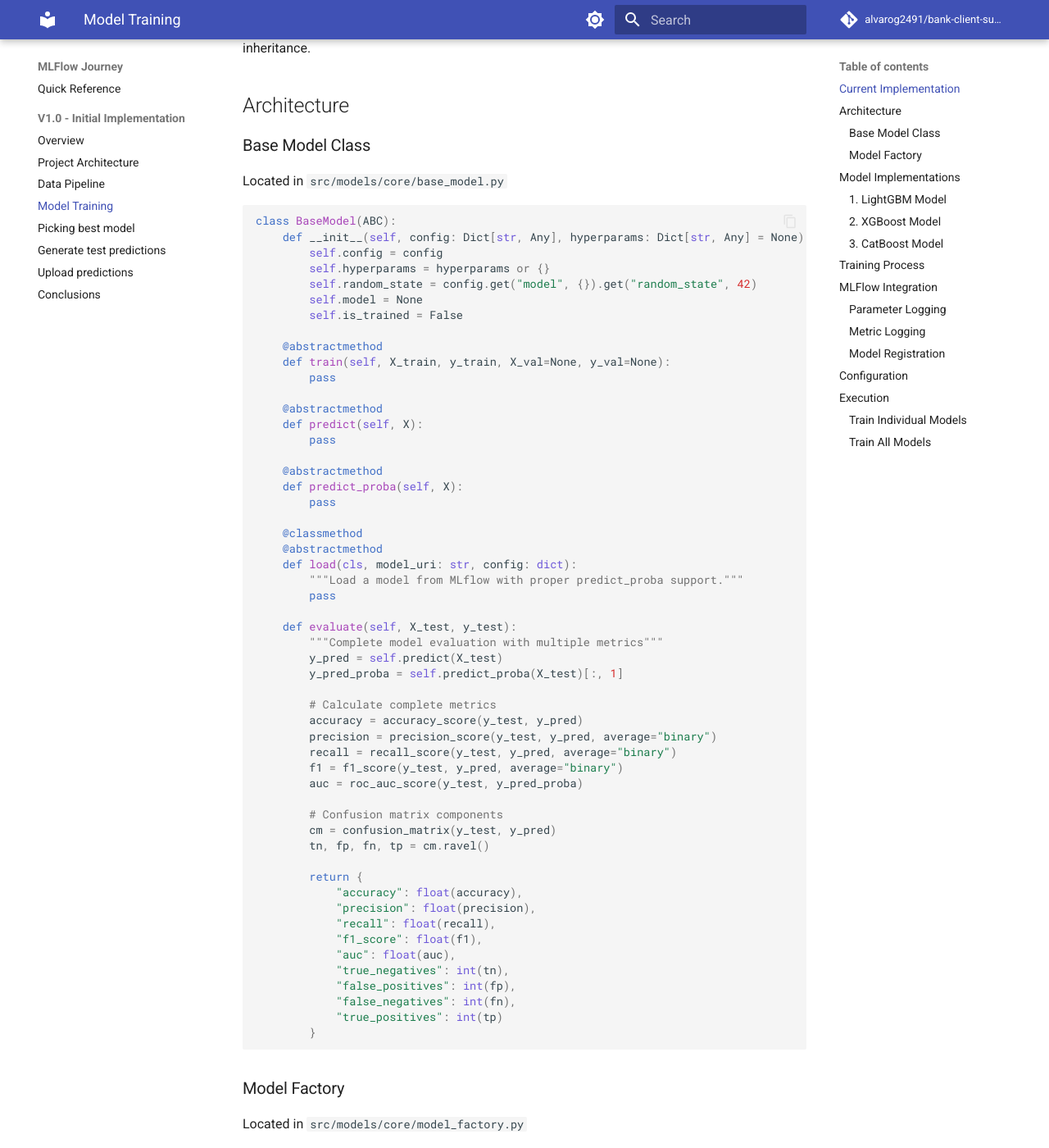
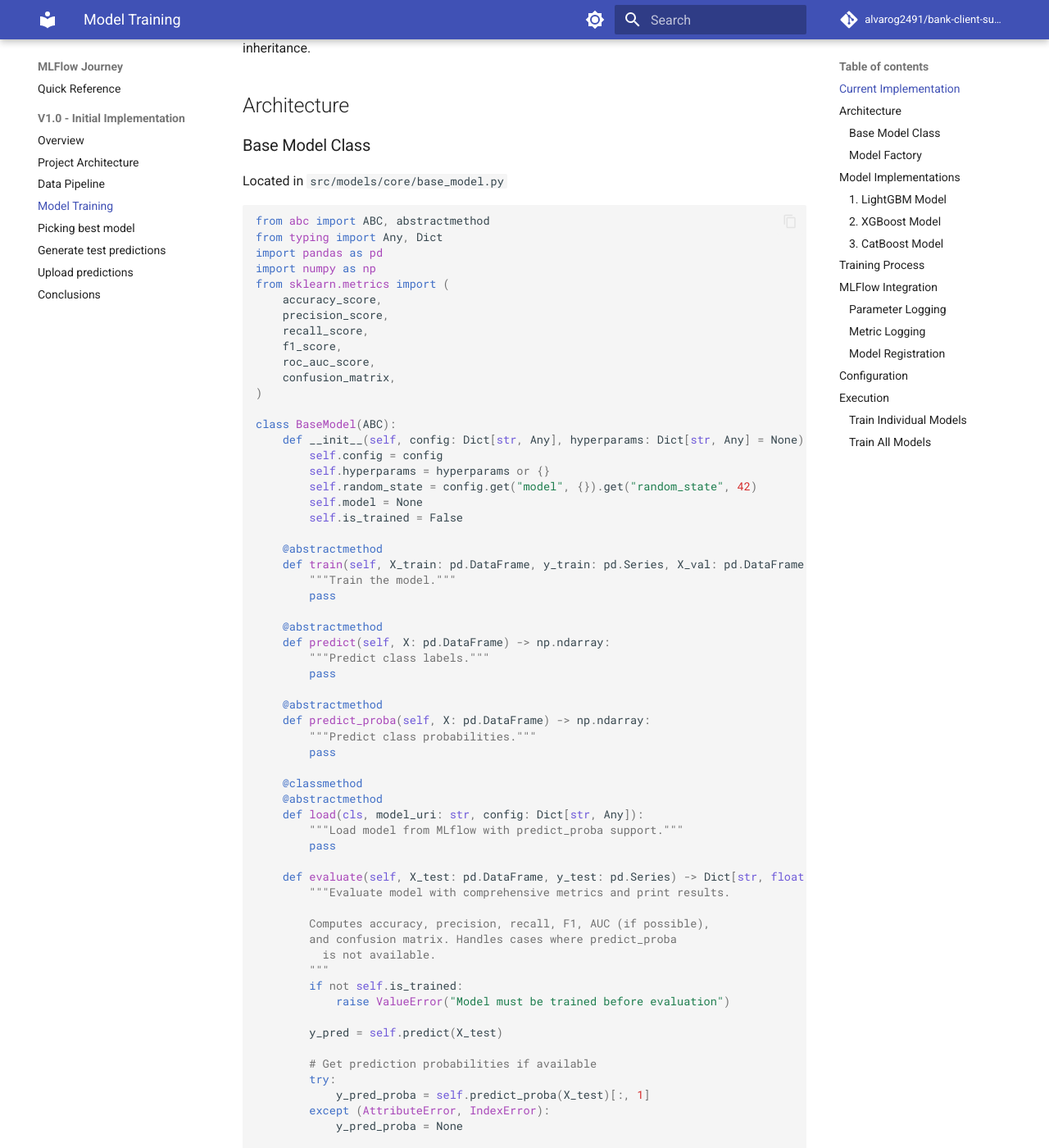
Before and after one commit to alvarog2491/bank-client-subscription-classifier, an MkDocs documentation site: the page built from docs/docs/mlflow/v1/04_model_training.md, in a window 1280 px wide and 1400 px high, scrolled down 324 px. Shown: the whole window at 82% size. Built offline with MkDocs 1.6.1 and Material for MkDocs 9.7.7, drawn with Linux system fonts in a browser that asks for light colours; comment, search, counter and statistics services are not loaded; some of the changed text lies outside the part shown.

Commit message:
docs: update function docstrings with type hints and mkdocs documentation

````diff
--- a/docs/docs/mlflow/v1/04_model_training.md
+++ b/docs/docs/mlflow/v1/04_model_training.md
@@ -10,6 +10,19 @@ The model training system implements three gradient boosting algorithms with har
 Located in `src/models/core/base_model.py`
 
 ```python
+from abc import ABC, abstractmethod
+from typing import Any, Dict
+import pandas as pd
+import numpy as np
+from sklearn.metrics import (
+    accuracy_score,
+    precision_score,
+    recall_score,
+    f1_score,
+    roc_auc_score,
+    confusion_matrix,
+)
+
 class BaseModel(ABC):
     def __init__(self, config: Dict[str, Any], hyperparams: Dict[str, Any] = None):
         self.config = config
@@ -19,34 +32,54 @@ class BaseModel(ABC):
         self.is_trained = False
 
     @abstractmethod
-    def train(self, X_train, y_train, X_val=None, y_val=None):
+    def train(self, X_train: pd.DataFrame, y_train: pd.Series, X_val: pd.DataFrame = None, y_val: pd.Series = None) -> None:
+        """Train the model."""
         pass
 
     @abstractmethod
-    def predict(self, X):
+    def predict(self, X: pd.DataFrame) -> np.ndarray:
+        """Predict class labels."""
         pass
 
     @abstractmethod
-    def predict_proba(self, X):
+    def predict_proba(self, X: pd.DataFrame) -> np.ndarray:
+        """Predict class probabilities."""
         pass
 
     @classmethod
     @abstractmethod
-    def load(cls, model_uri: str, config: dict):
-        """Load a model from MLflow with proper predict_proba support."""
+    def load(cls, model_uri: str, config: Dict[str, Any]):
+        """Load model from MLflow with predict_proba support."""
         pass
 
-    def evaluate(self, X_test, y_test):
-        """Complete model evaluation with multiple metrics"""
+    def evaluate(self, X_test: pd.DataFrame, y_test: pd.Series) -> Dict[str, float]:
+        """Evaluate model with comprehensive metrics and print results.
+
+        Computes accuracy, precision, recall, F1, AUC (if possible),
+        and confusion matrix. Handles cases where predict_proba
+          is not available.
+        """
+        if not self.is_trained:
+            raise ValueError("Model must be trained before evaluation")
+
         y_pred = self.predict(X_test)
-        y_pred_proba = self.predict_proba(X_test)[:, 1]
+
+        # Get prediction probabilities if available
+        try:
+            y_pred_proba = self.predict_proba(X_test)[:, 1]
+        except (AttributeError, IndexError):
+            y_pred_proba = None
 
         # Calculate complete metrics
         accuracy = accuracy_score(y_test, y_pred)
         precision = precision_score(y_test, y_pred, average="binary")
         recall = recall_score(y_test, y_pred, average="binary")
         f1 = f1_score(y_test, y_pred, average="binary")
-        auc = roc_auc_score(y_test, y_pred_proba)
+
+        if y_pred_proba is not None:
+            auc = roc_auc_score(y_test, y_pred_proba)
+        else:
+            auc = None
 
         # Confusion matrix components
         cm = confusion_matrix(y_test, y_pred)
@@ -57,7 +90,7 @@ class BaseModel(ABC):
             "precision": float(precision),
             "recall": float(recall),
             "f1_score": float(f1),
-            "auc": float(auc),
+            "auc": float(auc) if auc is not None else None,
             "true_negatives": int(tn),
             "false_positives": int(fp),
             "false_negatives": int(fn),
@@ -79,24 +112,25 @@ class ModelFactory:
     }
 
     @classmethod
-    def create_model(cls, model_type, config, hyperparams=None):
+    def create_model(cls, model_type: str, config: Dict[str, Any], hyperparams: Dict[str, Any] = None) -> BaseModel:
+        """Create model instance using factory pattern.
+
+        Raises:
+            ValueError: If model_type is not supported
+        """
         if model_type not in cls._models:
-            raise ValueError(f"Unsupported model type: {model_type}")
+            supported_models = list(cls._models.keys())
+            raise ValueError(f"Unsupported model type: {model_type}. "
+                           f"Supported models: {supported_models}")
 
         model_class = cls._models[model_type]
         return model_class(config, hyperparams)
 
     @classmethod
     def load_model(cls, model_type: str, model_uri: str, config: Dict[str, Any]):
-        """Load a model instance from MLflow with proper predict_proba support.
+        """Load model from MLflow using algorithm-specific flavor for predict_proba support.
 
-        Args:
-            model_type: Type of model to load (e.g. 'lightgbm', 'xgboost', 'catboost')
-            model_uri: MLflow model URI
-            config: Configuration dictionary for the model
-
-        Returns:
-            Loaded model instance with native predict_proba support
+        Validates model_type and delegates to appropriate model class loader.
         """
         if model_type not in cls._models:
             supported_models = list(cls._models.keys())
@@ -117,14 +151,15 @@ Located in `src/models/implementations/lightgbm_model.py`
 lightgbm:
   n_estimators: 200
   learning_rate: 0.1
-  max_depth: 6
-  num_leaves: 100
-  min_child_samples: 50
+  max_depth: 3
+  num_leaves: 50
+  min_child_samples: 30
 ```
 
 **Implementation Details:**
 ```python
-def train(self, X_train, y_train, X_val=None, y_val=None):
+def train(self, X_train: pd.DataFrame, y_train: pd.Series, X_val: pd.DataFrame = None, y_val: pd.Series = None) -> None:
+    """Train model with optional early stopping on validation data."""
     self.model = lgb.LGBMClassifier(
         n_estimators=self.hyperparams.get("n_estimators", 100),
         learning_rate=self.hyperparams.get("learning_rate", 0.1),
@@ -135,17 +170,20 @@ def train(self, X_train, y_train, X_val=None, y_val=None):
         verbose=-1
     )
 
-    eval_set = [(X_val, y_val)] if X_val is not None else None
+    eval_set = None
+    if X_val is not None and y_val is not None:
+        eval_set = [(X_val, y_val)]
 
     self.model.fit(
         X_train, y_train,
         eval_set=eval_set,
         callbacks=[lgb.early_stopping(10)] if eval_set else None
     )
+    self.is_trained = True
 
 @classmethod
-def load(cls, model_uri: str, config: dict):
-    """Load a LightGBM model from MLflow with native predict_proba support."""
+def load(cls, model_uri: str, config: Dict[str, Any]):
+    """Load model from MLflow using LightGBM-specific flavor for predict_proba support."""
     try:
         # Load using LightGBM-specific flavor for better predict_proba support
         model = mlflow.lightgbm.load_model(model_uri)
@@ -168,13 +206,14 @@ Located in `src/models/implementations/xgboost_model.py`
 xgboost:
   n_estimators: 200
   learning_rate: 0.1
-  max_depth: 6
-  min_child_weight: 3
+  max_depth: 7
+  min_child_weight: 4
 ```
 
 **Implementation Details:**
 ```python
-def train(self, X_train, y_train, X_val=None, y_val=None):
+def train(self, X_train: pd.DataFrame, y_train: pd.Series, X_val: pd.DataFrame = None, y_val: pd.Series = None) -> None:
+    """Train model with training and validation evaluation sets."""
     self.model = xgb.XGBClassifier(
         n_estimators=self.hyperparams.get("n_estimators", 100),
         learning_rate=self.hyperparams.get("learning_rate", 0.3),
@@ -189,10 +228,11 @@ def train(self, X_train, y_train, X_val=None, y_val=None):
         eval_set.append((X_val, y_val))
 
     self.model.fit(X_train, y_train, eval_set=eval_set, verbose=False)
+    self.is_trained = True
 
 @classmethod
-def load(cls, model_uri: str, config: dict):
-    """Load an XGBoost model from MLflow with native predict_proba support."""
+def load(cls, model_uri: str, config: Dict[str, Any]):
+    """Load model from MLflow using XGBoost-specific flavor for predict_proba support."""
     try:
         # Load using XGBoost-specific flavor for better predict_proba support
         model = mlflow.xgboost.load_model(model_uri)
@@ -215,13 +255,14 @@ Located in `src/models/implementations/catboost_model.py`
 catboost:
   iterations: 200
   learning_rate: 0.1
-  depth: 6
-  l2_leaf_reg: 5
+  depth: 8
+  l2_leaf_reg: 4
 ```
 
 **Implementation Details:**
 ```python
-def train(self, X_train, y_train, X_val=None, y_val=None):
+def train(self, X_train: pd.DataFrame, y_train: pd.Series, X_val: pd.DataFrame = None, y_val: pd.Series = None) -> None:
+    """Train model with optional early stopping on validation data."""
     self.model = CatBoostClassifier(
         iterations=self.hyperparams.get("iterations", 1000),
         learning_rate=self.hyperparams.get("learning_rate", 0.03),
@@ -231,7 +272,9 @@ def train(self, X_train, y_train, X_val=None, y_val=None):
         verbose=False
     )
 
-    eval_set = (X_val, y_val) if X_val is not None else None
+    eval_set = None
+    if X_val is not None and y_val is not None:
+        eval_set = (X_val, y_val)
 
     self.model.fit(
         X_train, y_train,
@@ -239,10 +282,11 @@ def train(self, X_train, y_train, X_val=None, y_val=None):
         early_stopping_rounds=10 if eval_set else None,
         verbose=False
     )
+    self.is_trained = True
 
 @classmethod
-def load(cls, model_uri: str, config: dict):
-    """Load a CatBoost model from MLflow with native predict_proba support."""
+def load(cls, model_uri: str, config: Dict[str, Any]):
+    """Load model from MLflow using CatBoost-specific flavor for predict_proba support."""
     try:
         # Load using CatBoost-specific flavor for better predict_proba support
         model = mlflow.catboost.load_model(model_uri)
@@ -261,7 +305,8 @@ def load(cls, model_uri: str, config: dict):
 Located in `src/models/train_model.py`
 
 ```python
-def train_model(model_type):
+def train_model(model_type: str) -> str:
+    """Train model with full MLflow pipeline: setup, split data, train, evaluate, register."""
     config = load_config()
 
     # MLFlow setup
@@ -282,6 +328,12 @@ def train_model(model_type):
     )
 
     with mlflow.start_run(nested=True):
+        # Log parameters
+        mlflow.log_param("model_type", model_type)
+        mlflow.log_param("random_state", random_state)
+        for param, value in hyperparams.items():
+            mlflow.log_param(param, value)
+
         # Create model via factory
         model_instance = ModelFactory.create_model(
             model_type, config, hyperparams
--- a/main.py
+++ b/main.py
@@ -1,8 +1,8 @@
 import mlflow
 
 
-def main():
-    """Run the complete pipeline"""
+def main() -> None:
+    """Run complete MLflow pipeline."""
 
     print("Running data preprocessing...")
     mlflow.run(".", entry_point="data_preprocessing")
````
Also changed, not shown: other parts of docs/docs/mlflow/v1/04_model_training.md (+2 -1 lines), docs/docs/mlflow/guide.md (+3 -3 lines), docs/docs/mlflow/v1/01_overview.md (+3 -0 lines), docs/docs/mlflow/v1/02_architecture.md (+1 -1 lines), docs/docs/mlflow/v1/03_data_pipeline.md (+9 -2 lines), docs/docs/mlflow/v1/06_model_inference.md (+11 -1 lines), 10 other files.
